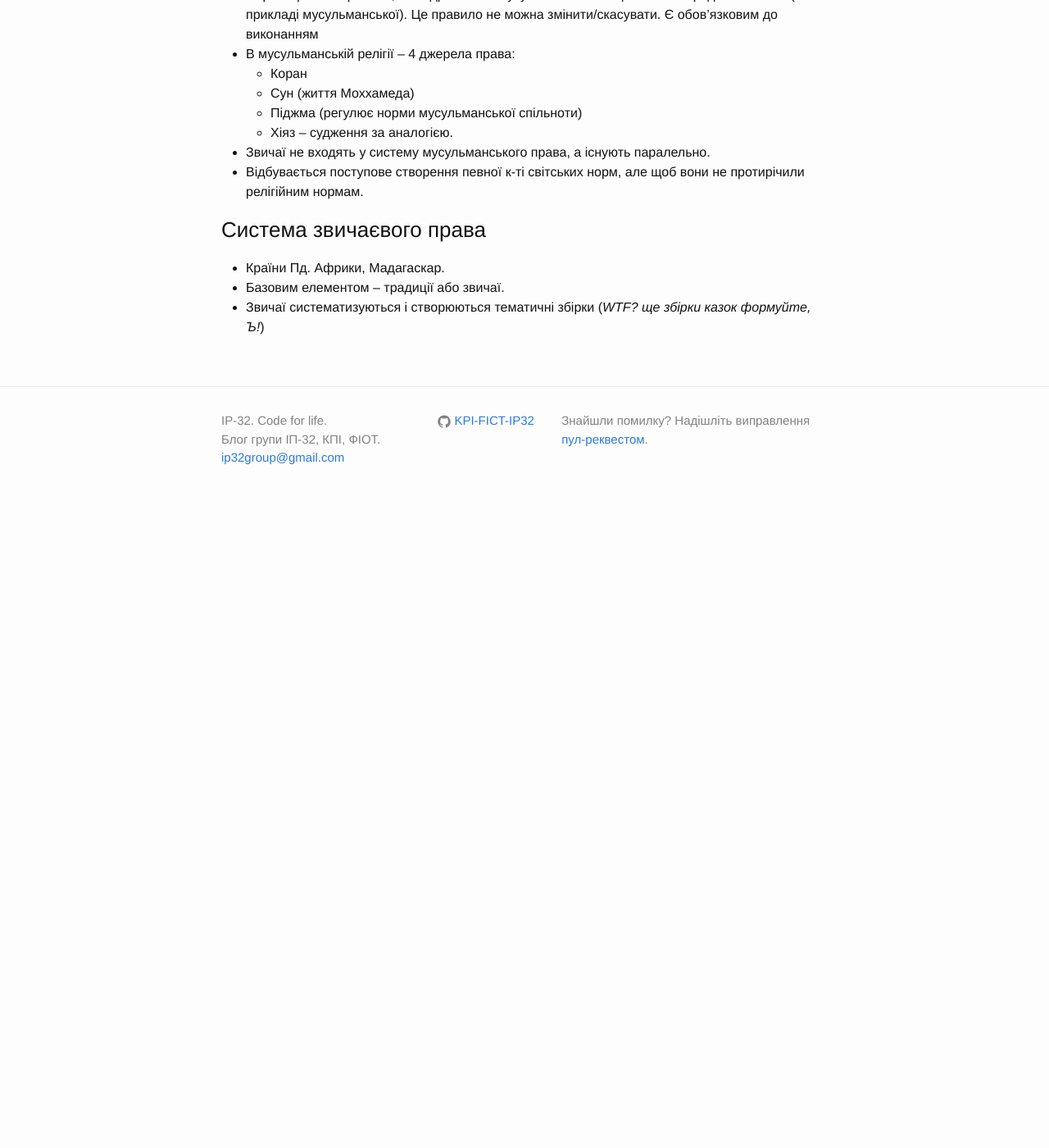
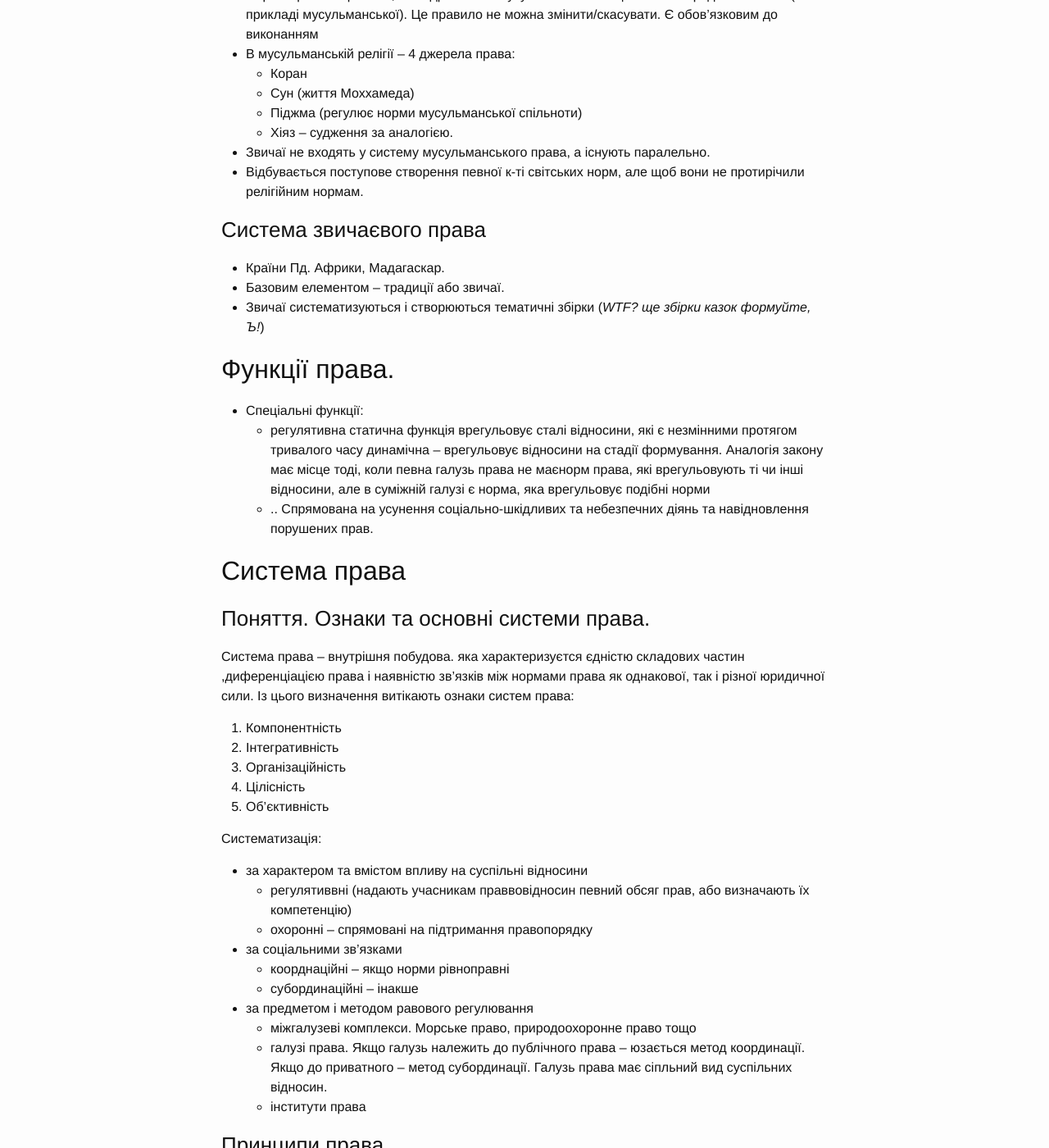
Before and after one commit to KPI-FICT-IP32/Blog, a Jekyll site: the page built from _posts/kpi/s06_jurisprudence/2016-04-08-jurisprudence-lecture-08.markdown, in a window 1280 px wide and 1400 px high, scrolled down 2804 px. Shown: the whole window at 82% size. Built offline with Jekyll 4.4.1, drawn with Linux system fonts in a browser that asks for light colours; before the commit the page ends 3434 px from its top, so only the background shows below that; some of the changed text lies outside the part shown.

Commit message:
jurisprudence lecture 08. moar shit

```diff
--- a/_posts/kpi/s06_jurisprudence/2016-04-08-jurisprudence-lecture-08.markdown
+++ b/_posts/kpi/s06_jurisprudence/2016-04-08-jurisprudence-lecture-08.markdown
@@ -104,3 +104,50 @@ categories: kpi_s08_jurisprudence
 - Країни Пд. Африки, Мадагаскар.
 - Базовим елементом -- традиції або звичаї.
 - Звичаї систематизуються і створюються тематичні збірки (_WTF? ще збірки казок формуйте, Ъ!_)
+
+## Функції права.
+- Спеціальні функції:
+  - регулятивна
+    статична функція врегульовує сталі відносини, які є незмінними протягом тривалого часу
+    динамічна -- врегульовує відносини на стадії формування. Аналогія закону має місце тоді, коли певна галузь права не маєнорм права, які врегульовують ті чи інші відносини, але в суміжній галузі є норма, яка врегульовує подібні норми
+  - .. Спрямована на усунення соціально-шкідливих та небезпечних діянь та навідновлення порушених прав.
+
+## Система права
+### Поняття. Ознаки та основні системи права.
+
+Система права -- внутрішня побудова. яка характеризуєтся єдністю складових частин ,диференціацією права і наявністю зв'язків між нормами права як однакової, так і різної юридичної сили. Із цього визначення витікають ознаки систем права:
+
+1. Компонентність
+2. Інтегративність
+3. Організаційність
+4. Цілісність
+5. Об'єктивність
+
+Систематизація:
+
+- за характером та вмістом впливу на суспільні відносини
+  - регулятиввні (надають учасникам праввовідносин певний обсяг прав, або визначають їх компетенцію)
+  - охоронні -- спрямовані на підтримання правопорядку
+- за соціальними зв'язками
+  - коорднаційні -- якщо норми рівноправні
+  - субординаційні -- інакше
+- за предметом і методом равового регулювання
+  - міжгалузеві комплекси. Морське право, природоохоронне право тощо
+  - галузі права. Якщо галузь належить до публічного права -- юзається метод координації. Якщо до приватного -- метод субординації. Галузь права має сіпльний вид суспільних відносин.
+  - інститути права
+
+### Принципи права
+Принципи права існують
+
+- у вигляді правових теорій або концепцій
+- у вигляді правової орієнтації суб'єктів права
+- у вигляді правових норм
+- у вигляді змісту правових норм
+- у вигляді вимог правововго регулювання
+- у вигляді інших правових цінностей (_яких, КАРЛ??????_)
+
+- Соціально-правові принципи
+- Спеціально-правові принципи:
+    - Загальноправові (принцп гуманізму, пр-п рівності сторін, пр-п демократизму, пр-п законності)
+    - Міжгалузкеві принципи
+    - Пр-пи інститутів
```
